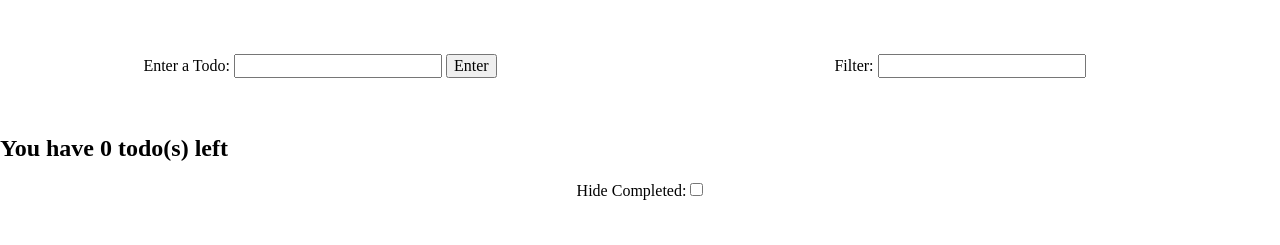
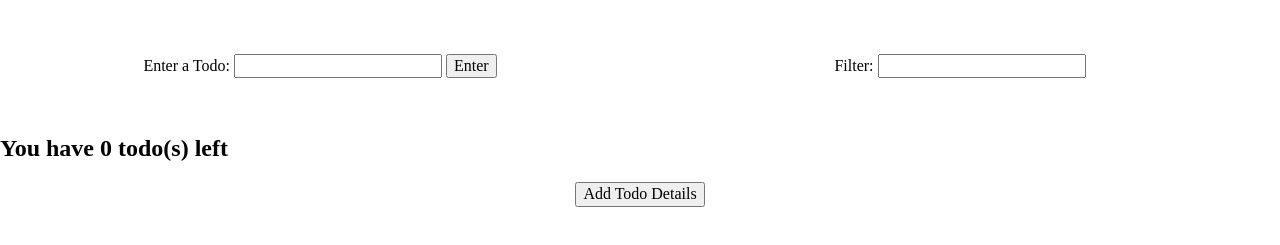
Before and after one commit to d-zucho/todo_newest, a plain HTML site: page index.html in a window 1280 px wide. Shown: the part 123-368 px from the top of the page. Drawn offline with Linux system fonts and the light colour scheme.

Commit message:
add edit page v1

```diff
--- a/index.html
+++ b/index.html
@@ -28,9 +28,9 @@
       <br /><br />
       <div id="summary"></div>
 
-      <div id="hideButton">
-        <label for="hideCompleted">Hide Completed: </label>
-        <input type="checkbox" name="hideCompleted" id="hideCompleted" />
+      <div id="addbutton">
+        <label for="addAdvanced"></label>
+        <button id="addAdvanced">Add Todo Details</button>
       </div>
       <br /><br />
       <div id="todos"></div>
--- a/main.js
+++ b/main.js
@@ -21,6 +21,7 @@ document.querySelector('#todoForm').addEventListener('submit', function(e) {
 		completed: false,
 	});
 
+
 	e.target.elements.todoText.value = '';
 	document.querySelector('#todos').innerHTML = '';
 	saveTodos(todos);
@@ -36,3 +37,7 @@ document.querySelector('#filterText').addEventListener('input', function(e) {
 
 	renderTodos(todos, filters);
 });
+
+document.querySelector('#addAdvanced').addEventListener('click', function (e) {
+	location.assign('editTodos/editTodos.html')
+})
--- a/style.css
+++ b/style.css
@@ -35,7 +35,7 @@ header {
 	grid-column: 3/5;
 }
 
-#hideButton {
+#addButton {
 	text-align: center;
 }
 
```
